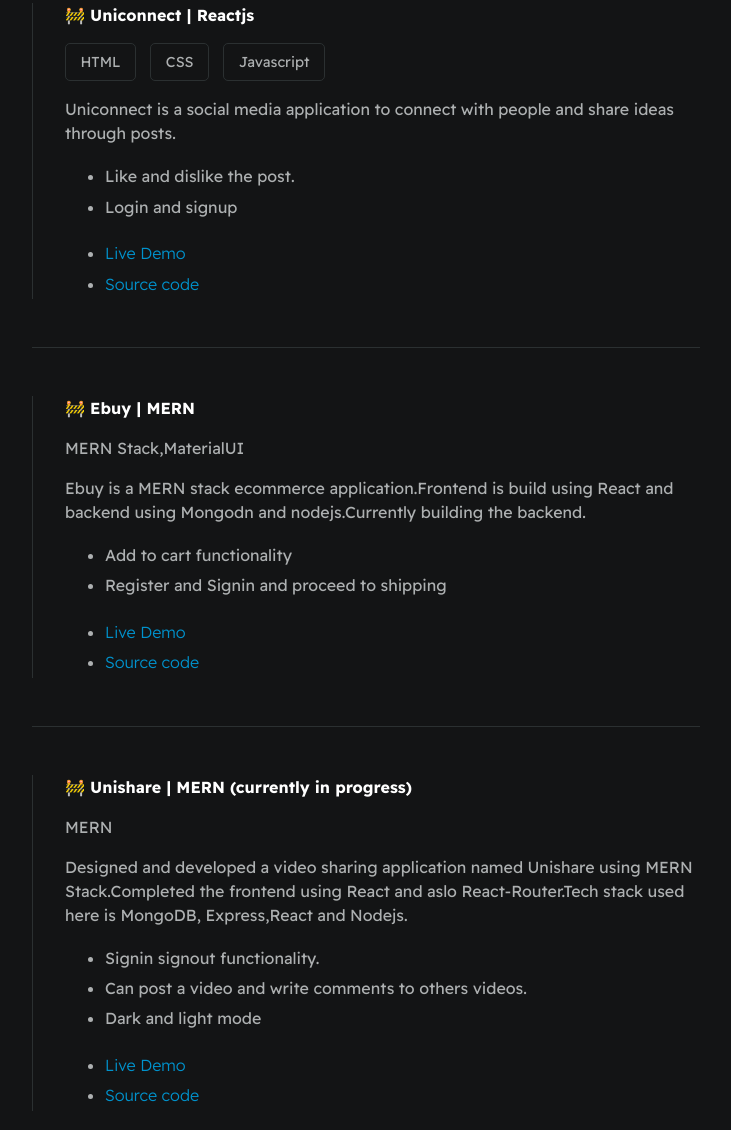
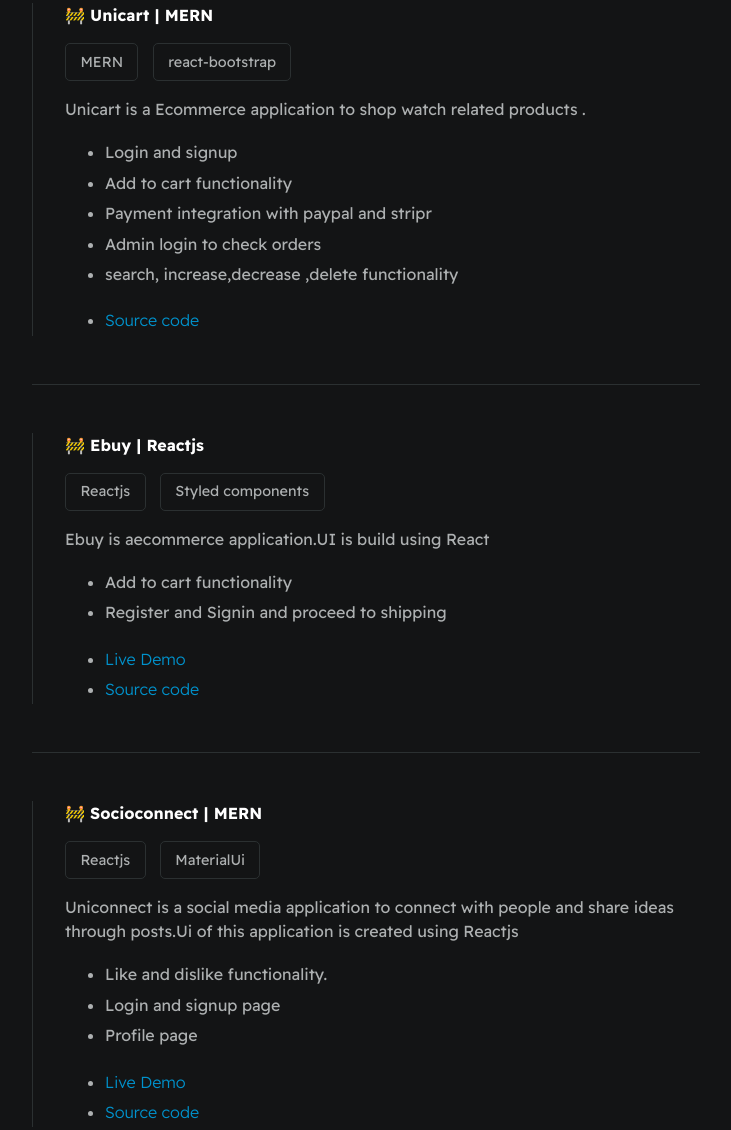
Before and after one commit to LalithaRamanaV/lalitha1, a plain HTML site: page index.html in a window 1280 px wide. Shown: the part 710-1840 px from the top of the page, without its empty margins (274-1005 px from the left). Drawn offline with Linux system fonts and the light colour scheme.

Commit message:
build: updated home page

```diff
--- a/index.html
+++ b/index.html
@@ -24,7 +24,6 @@
         <div id="container--main">
 
             <section class="section--page">
-
                 <div id="socials--list">
                     <a href="index.html">Home</a>
                     <a href="project.html" target="_blank">Projects</a>
@@ -91,29 +90,35 @@
 
                 <div class="line-break"></div>
                 <div class="card--work-history">
-                    <strong>🚧 Uniconnect | Reactjs</strong>
+                    <strong>🚧 Unicart | MERN</strong>
                     <p></p>
                     <div id="wrapper--techstack__items">
-                        <div class="card--techstack"><span>HTML</span></div>
-                        <div class="card--techstack"><span>CSS</span></div>
-                        <div class="card--techstack"><span>Javascript</span></div>
+                        <div class="card--techstack"><span>MERN</span></div>
+                        <div class="card--techstack"><span>react-bootstrap</span></div>
                     </div>
-                    <p>Uniconnect is a social media application to connect with people and share ideas through posts.</p>
+                    <p>Unicart is a Ecommerce application to shop watch related products .</p>
                     <ul>
-                       <li>Like and dislike the post.</li>
                        <li>Login and signup</li>
+                       <li>Add to cart functionality</li>
+                       <li>Payment integration with paypal and stripr</li>
+                       <li>Admin login to check orders</li>
+                       <li>search, increase,decrease ,delete functionality</li>
                     </ul>
                     <ul>
-                        <li><a href="https://bananatalk-lalithavadavalli.netlify.app/"target="blank">Live Demo</a></li>
-                        <li><a href="https://github.com/LalithaRamanaV/BananaTalk"target="blank">Source code</a></li>
+                        <li><a href="https://github.com/LalithaRamanaV/uni-cart"target="blank">Source code</a></li>
                     </ul>
                 </div>
 
                 <div class="line-break"></div>
                 <div class="card--work-history">
-                    <strong>🚧 Ebuy | MERN</strong>
-                    <p>MERN Stack,MaterialUI</p>
-                    <p>Ebuy is a MERN stack ecommerce application.Frontend is build using React and backend using Mongodn and nodejs.Currently building the backend.</p>
+                    <strong>🚧 Ebuy | Reactjs</strong>
+                    <p></p>
+                    <div id="wrapper--techstack__items">
+                        <div class="card--techstack"><span>Reactjs</span></div>
+                        <div class="card--techstack"><span>Styled components</span></div>
+
+                    </div>
+                    <p>Ebuy is aecommerce application.UI is build using React </p>
                     <ul>
                        <li>Add to cart functionality </li>
                        <li>Register and Signin and proceed to shipping</li>
@@ -129,17 +134,22 @@
                 <div class="line-break"></div>
 
                 <div class="card--work-history">
-                    <strong>🚧 Unishare | MERN (currently in progress)</strong>
-                    <p>MERN</p>
-                    <p>Designed and developed a video sharing application named Unishare using MERN Stack.Completed the frontend using React and aslo React-Router.Tech stack used here is MongoDB, Express,React and Nodejs.</p>
+                    <strong>🚧 Socioconnect | MERN</strong>
+                    <p></p>
+                    <div id="wrapper--techstack__items">
+                        <div class="card--techstack"><span>Reactjs</span></div>
+                        <div class="card--techstack"><span>MaterialUi</span></div>
+                    </div>
+                    <p>Uniconnect is a social media application to connect with people and share ideas through posts.Ui of this application is created using Reactjs</p>
                     <ul>
-                        <li>Signin signout functionality.</li>
-                        <li>Can post a video and write comments to others videos.</li>
-                        <li>Dark and light mode</li>
+                        <li>Like and dislike functionality.</li>
+                        <li>Login and signup page</li>
+                        <li>Profile page</li>
+
                     </ul>
                     <ul>
-                        <li><a href="https://unisharefrontend.netlify.app/"target="blank">Live Demo</a></li>
-                        <li><a href="https://github.com/LalithaRamanaV/unishare"target="blank">Source code</a></li>
+                        <li><a href="https://lalithavuniconnect.netlify.app/"target="blank">Live Demo</a></li>
+                        <li><a href="https://github.com/LalithaRamanaV/socialmedia"target="blank">Source code</a></li>
                     </ul>
                 </div>
 
@@ -168,7 +178,7 @@
                 </div>
 
                 <div class="card--project">
-                    <a href="https://hashnode.com/@lalithaV" target="_blank"><span></span>Read more blogs</a>
+                    <a href="https://hashnode.com/@lalithaV" target="_blank"><span></span>Read more blogs here</a>
 
                 </div>
 
--- a/styles/main.css
+++ b/styles/main.css
@@ -22,12 +22,13 @@
     --mainBorderColor:var(--mainBorderColor-light);
     --mainBgColor:var(--mainBgColor-light);
 
-
     --mainTextColor:var(--mainTextColor-dark);
     --secondaryTextColor:var(--secondaryTextColor-dark);
     --mainLinkColor:var(--mainLinkColor-dark);
     --mainBorderColor:var(--mainBorderColor-dark);
     --mainBgColor:var(--mainBgColor-dark);
+
+
 }
 
 
```
Also changed, not shown: project.html (+30 -5 lines).
